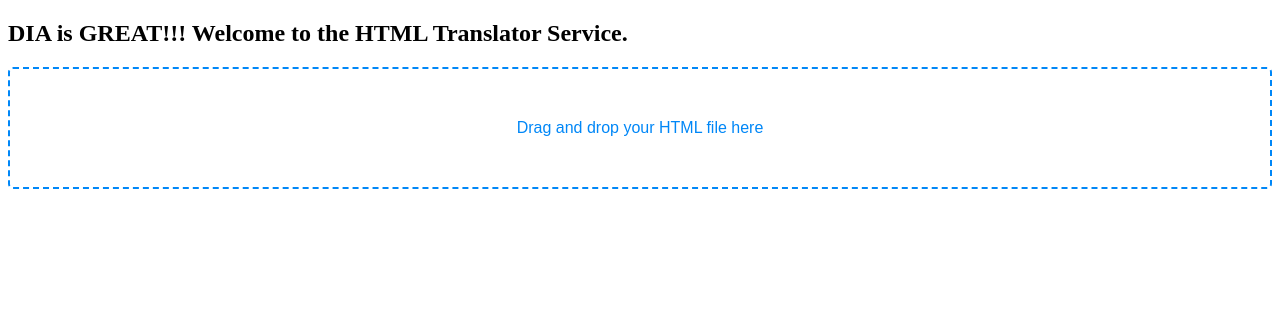
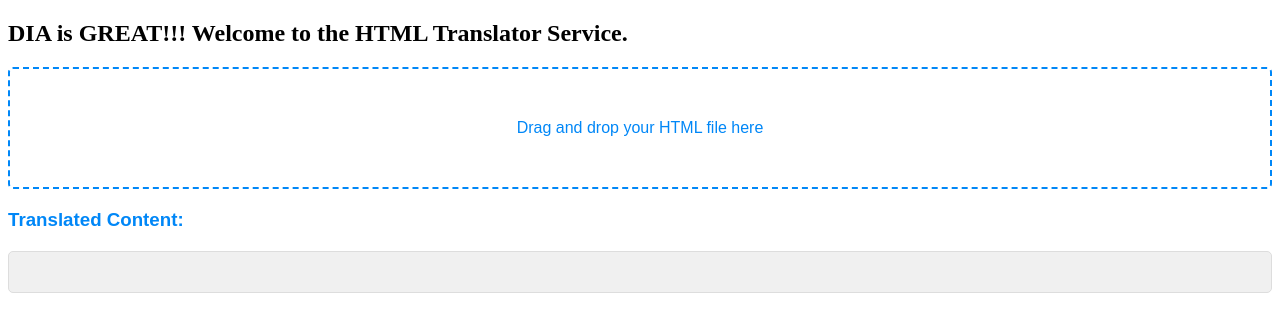
Before and after one commit to sxh771/ai-translations-dia, a Flask app: page / in a window 1280 px wide. Shown: the top 332 px of the page. Run offline with Flask 3, Linux system fonts and the light colour scheme; parts of the project's set-up code (start-up, migrations or seed data) failed here and were passed over.

Commit message:
updated html style.

```diff
--- a/templates/index.html
+++ b/templates/index.html
@@ -4,6 +4,7 @@
     <meta charset="UTF-8">
     <title>HTML Translator Service</title>
     <style>
+        /* Existing styles */
         #drop_zone {
             border: 2px dashed #0087F7;
             border-radius: 5px;
@@ -13,12 +14,30 @@
             font-family: Arial, sans-serif;
             color: #0087F7;
         }
+        /* New styles for the translated content area */
+        #translated_content {
+            margin-top: 20px;
+            padding: 20px;
+            background-color: #f0f0f0; /* Light grey background */
+            border: 1px solid #ddd; /* Light grey border */
+            border-radius: 5px;
+            font-family: Arial, sans-serif;
+            color: #333; /* Dark grey text */
+            white-space: pre-wrap; /* Keeps the formatting of the text */
+        }
+        .translated-header {
+            margin-top: 20px;
+            font-family: Arial, sans-serif;
+            color: #0087F7;
+        }
     </style>
 </head>
 <body>
     <h2>DIA is GREAT!!! Welcome to the HTML Translator Service.</h2>
     <div id="drop_zone">Drag and drop your HTML file here</div>
     <!-- Add this div to display the translated content -->
+    <h3 class="translated-header">Translated Content:</h3>
+
     <div id="translated_content"></div>
     <script>
         let dropZone = document.getElementById('drop_zone');
```
